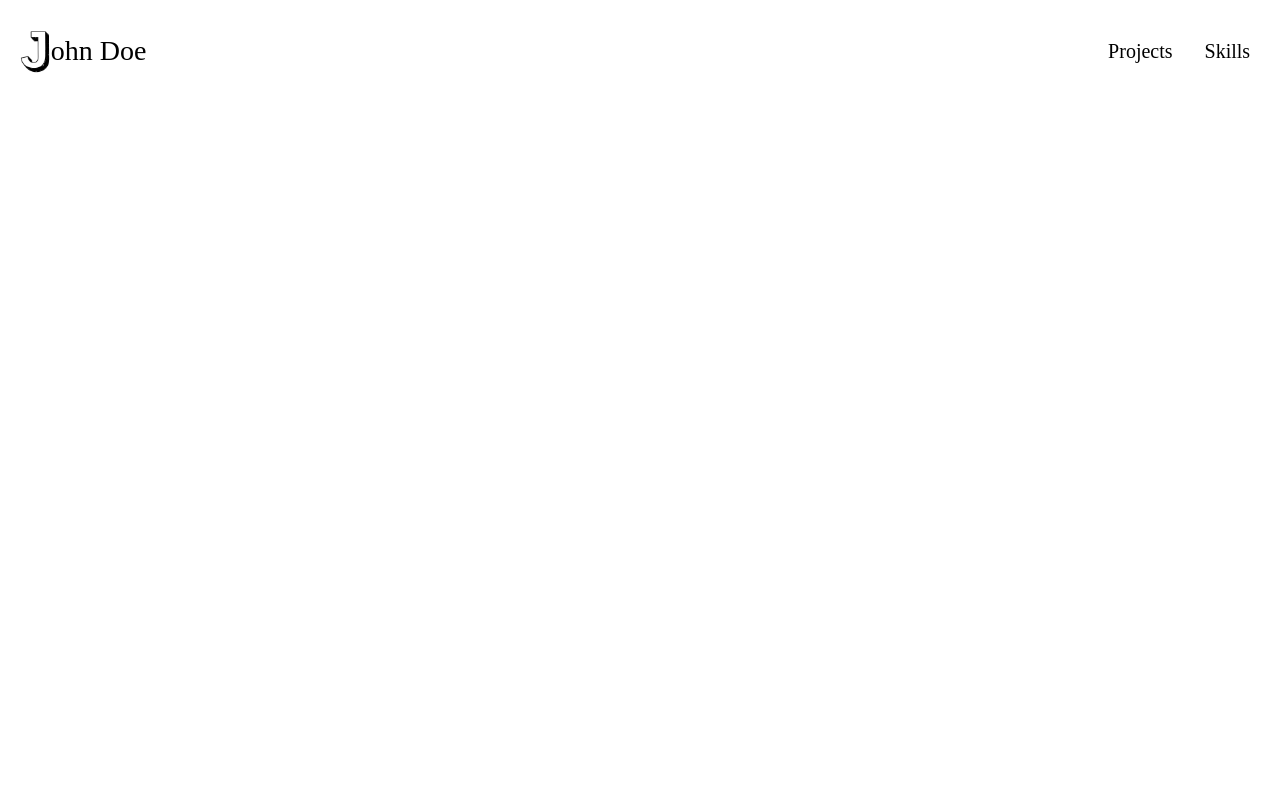
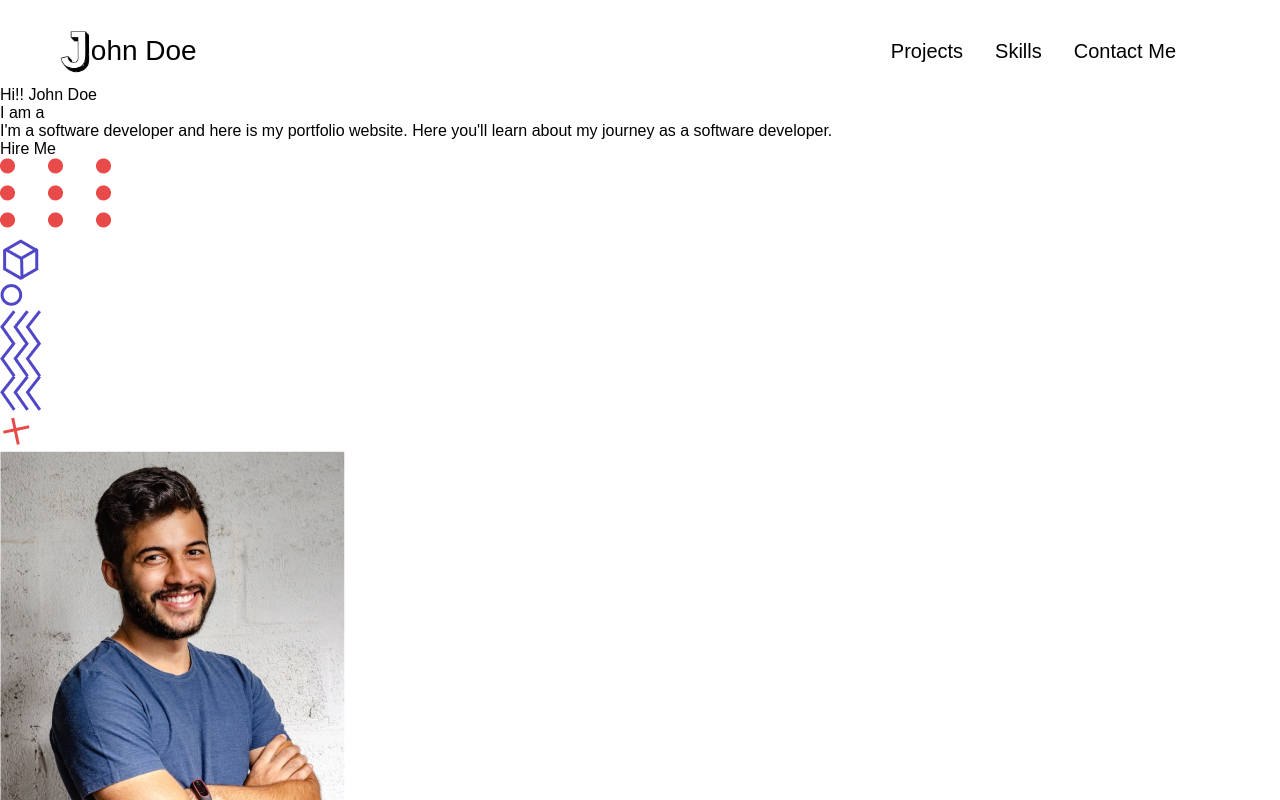
Before and after one commit to iamitsinghchouhan/Dot, a plain HTML site: page CSS/Portfolio Website/index.html in a window 1280 px wide. Drawn offline with Linux system fonts and the light colour scheme; a web font is replaced by a local one.

Commit message:
hero-section container

```diff
--- a/CSS/Portfolio Website/index.html
+++ b/CSS/Portfolio Website/index.html
@@ -28,6 +28,53 @@
 
         </div>
 
+        <div class="hero-section">
+
+            <div class="hero-section-left">
+                <div class="hero-section-heading">Hi!! John Doe</div>
+
+                <div class="hero-section-sub-heading">
+                    I am a <span class="role" ></span>
+                </div>
+
+                <div class="hero-section-desccription">
+                    I'm a software developer and here is my portfolio website. Here you'll
+                    learn about my journey as a software developer.
+                </div>
+
+                <div class="btn-pink" id="btn">Hire Me</div>
+
+            </div>
+
+            <div class="hero-section-right">
+
+                <div class="absolute icons icon-dots">
+                    <img src="images/userAsset/dots.png" alt="dot">
+                </div>
+
+                <div class="absolute icons icon-cube">
+                    <img src="images/userAsset/cube.png" alt="cube">
+                </div>
+
+                <div class="absolute icons icon-circle">
+                    <img src="images/userAsset/circle.png" alt="circle">
+                </div>
+
+                <div class="absolute icons icon-zigzak">
+                    <img src="images/userAsset/zigzags.png" alt="zigzak">
+                </div>
+
+                <div class="absolute icons icon-plus">
+                    <img src="images/userAsset/plus.png" alt="plus">
+                </div>
+
+                <div class="user-image">
+                    <img src="images/userAsset/UserImage.png" alt="">
+                </div>
+            </div>
+
+        </div>
+
      </div>
 </body>
 </html>
--- a/CSS/Portfolio Website/style.css
+++ b/CSS/Portfolio Website/style.css
@@ -1,7 +1,10 @@
+@import url("@import url('https://fonts.googleapis.com/css2?family=Be+Vietnam+Pro:wght@100;300&display=swap');");
+
 *{
     margin: 0;
     padding: 0;
-    box-sizing: border-box;
+    box-sizing:border-box;
+    font-family: 'Be Vietnam Pro', sans-serif;
 }
 
 #wrapper{
@@ -9,12 +12,16 @@
     height: 100vh;
     overflow-x: hidden;
     overflow-y: auto;
+    scroll-behavior: smooth;
 }
 
 .container{
-    width: 1440px;
+    width: 1200px;
     margin: 0 auto;
 }
+
+
+/* ----------NAVBAR---------- */
 
 .navbar{
     display: flex;
@@ -54,9 +61,16 @@
 }
 
 .nav-items div a {
-    color: black;
+    color:black;
 }
 
 a{
     text-decoration: none;
 }
+
+.nav-items div:hover{
+    transition:0.8;
+    font-weight:bold;
+}
+
+/*-----------HERO SECTION------------ */
```
